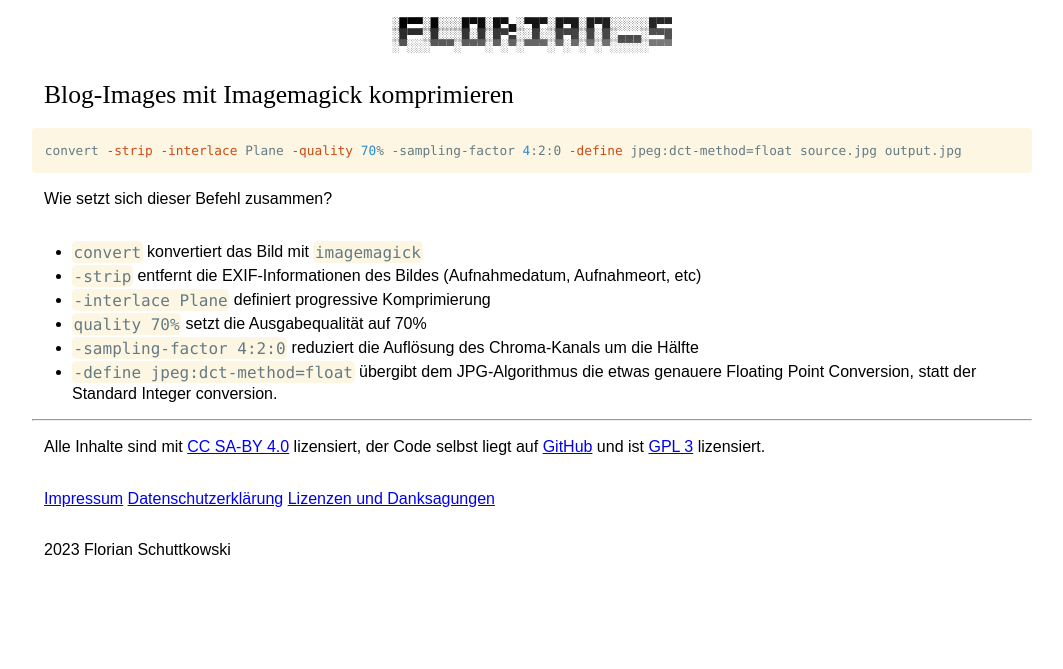
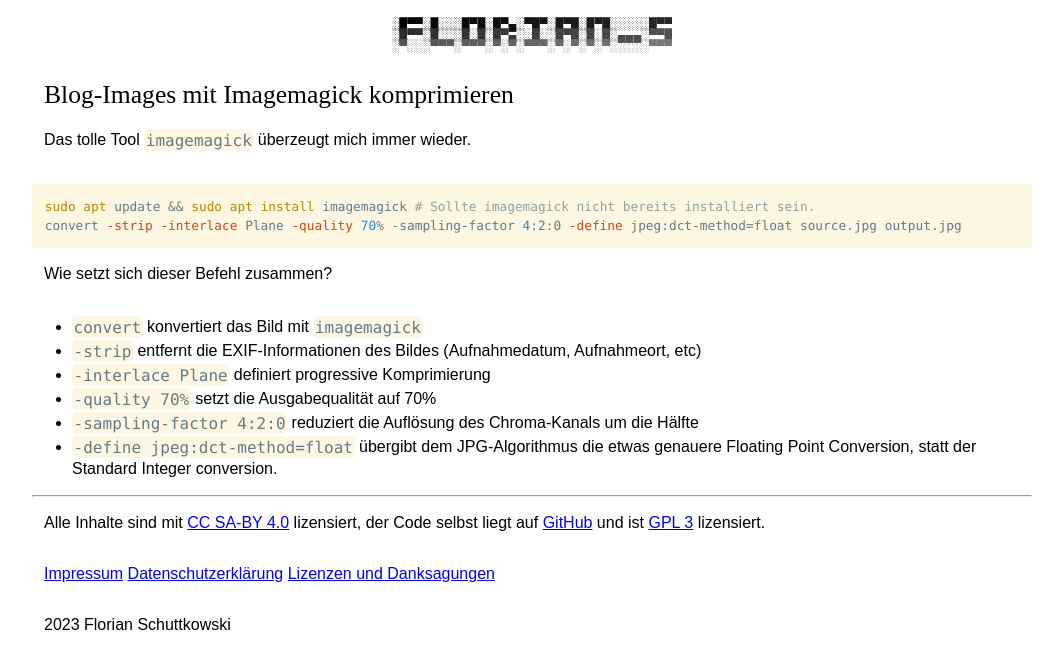
Before and after one commit to flowinho/personal-website, a Jekyll site: the page built from _posts/2023-07-19-bilder-konvertieren-mit-imagemagick.md, in a window 1280 px wide. Shown: the top 669 px of the page, without its empty margins (108-1171 px from the left). Built offline with Jekyll 4.4.1, drawn with Linux system fonts in a browser that asks for light colours.

Commit message:
small improvements to imagemagick post

````diff
--- a/_posts/2023-07-19-bilder-konvertieren-mit-imagemagick.md
+++ b/_posts/2023-07-19-bilder-konvertieren-mit-imagemagick.md
@@ -3,7 +3,10 @@ layout: post
 title: "Blog-Images mit Imagemagick komprimieren"
 ---
 
+Das tolle Tool `imagemagick` überzeugt mich immer wieder.
+
 ```bash
+sudo apt update && sudo apt install imagemagick # Sollte imagemagick nicht bereits installiert sein.
 convert -strip -interlace Plane -quality 70% -sampling-factor 4:2:0 -define jpeg:dct-method=float source.jpg output.jpg
 ```
 
@@ -12,6 +15,6 @@ Wie setzt sich dieser Befehl zusammen?
 - `convert` konvertiert das Bild mit `imagemagick`
 - `-strip` entfernt die EXIF-Informationen des Bildes (Aufnahmedatum, Aufnahmeort, etc)
 - `-interlace Plane` definiert progressive Komprimierung
-- `quality 70%` setzt die Ausgabequalität auf 70%
+- `-quality 70%` setzt die Ausgabequalität auf 70%
 - `-sampling-factor 4:2:0` reduziert die Auflösung des Chroma-Kanals um die Hälfte
 - `-define jpeg:dct-method=float` übergibt dem JPG-Algorithmus die etwas genauere Floating Point Conversion, statt der Standard Integer conversion.
````
